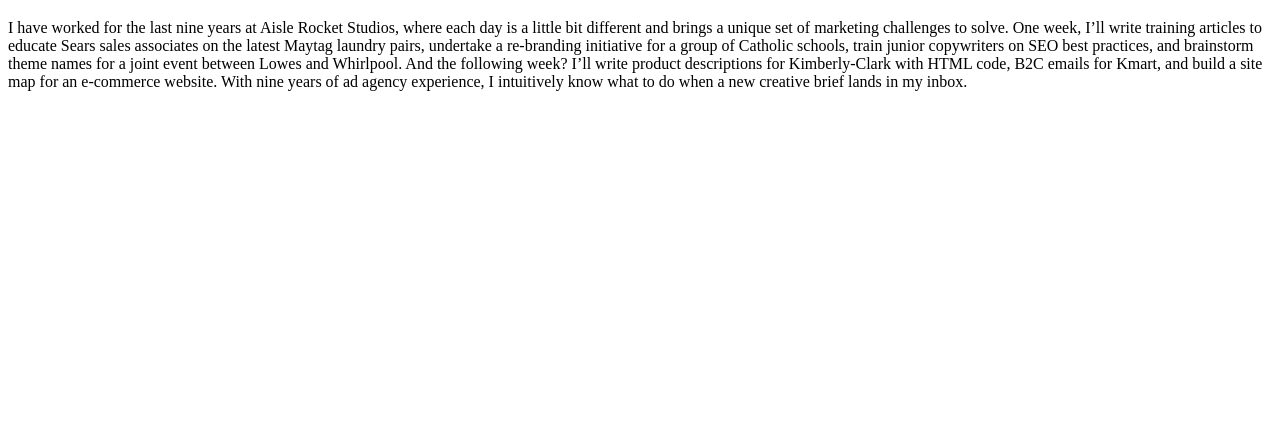
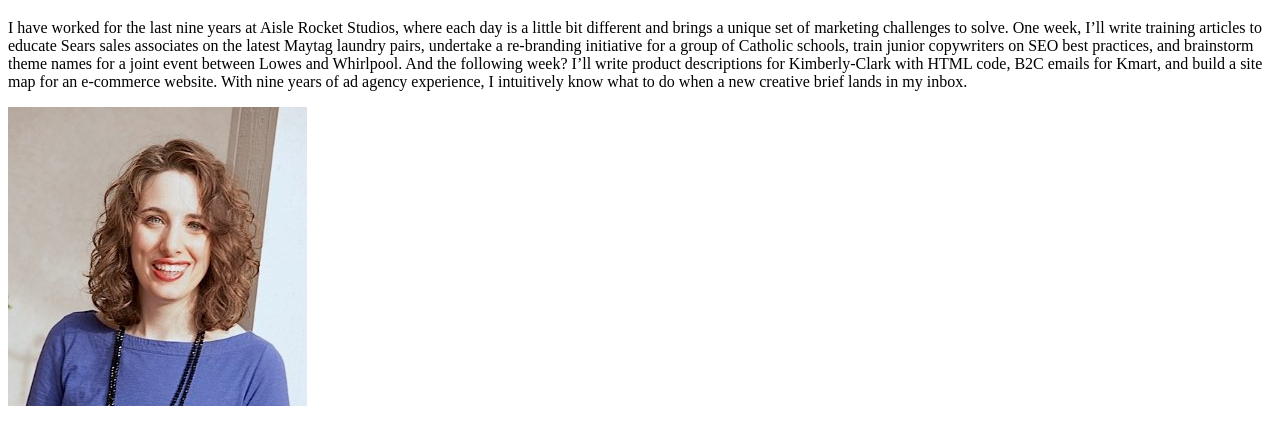
Before and after one commit to l-white/GitPractice, a plain HTML site: page index.html in a window 1280 px wide. Shown: the part 61-506 px from the top of the page. Drawn offline with Linux system fonts and the light colour scheme.

Commit message:
add image

```diff
--- a/index.html
+++ b/index.html
@@ -6,5 +6,6 @@
 <body>
   <h1>Laura White</h1>
   <p>I have worked for the last nine years at Aisle Rocket Studios, where each day is a little bit different and brings a unique set of marketing challenges to solve. One week, I’ll write training articles to educate Sears sales associates on the latest Maytag laundry pairs, undertake a re-branding initiative for a group of Catholic schools, train junior copywriters on SEO best practices, and brainstorm theme names for a joint event between Lowes and Whirlpool. And the following week?  I’ll write product descriptions for Kimberly-Clark with HTML code, B2C emails for Kmart, and build a site map for an e-commerce website. With nine years of ad agency experience, I intuitively know what to do when a new creative brief lands in my inbox.</p>
+  <img src="img/0be5fc8.jpg" alt="Laura White">
 </body>
 </html>
```
